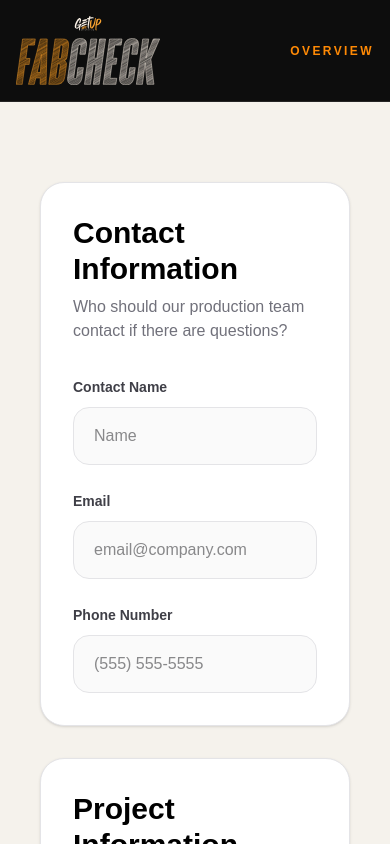
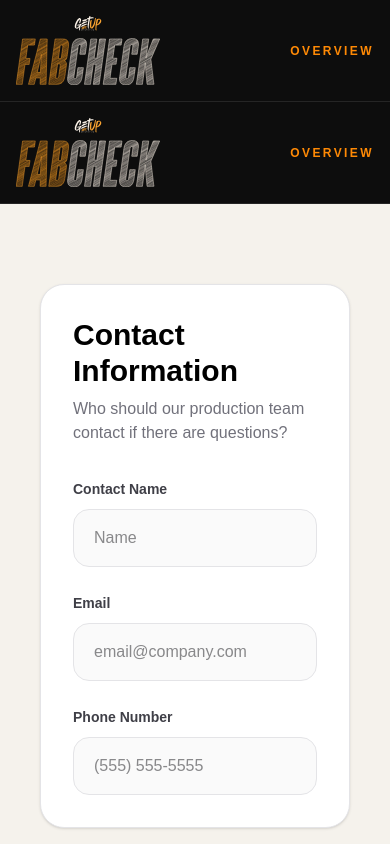
Before and after one commit to bkemp222/fabcheck, a Next.js app: page /launch in a window 390 px wide. Shown: the top 844 px of the page. Built offline with nearby package versions, Linux system fonts and the light colour scheme.

Commit message:
mobile adventure

```diff
--- a/src/components/fabcheck/workspace-shell.tsx
+++ b/src/components/fabcheck/workspace-shell.tsx
@@ -1,9 +1,9 @@
 "use client";
 
-import { useProject } from "@/hooks/use-project";
+import { PackagePreview } from "@/components/fabcheck/package-preview";
 import { Sidebar } from "@/components/fabcheck/sidebar";
 import { Workspace } from "@/components/fabcheck/workspace";
-import { PackagePreview } from "@/components/fabcheck/package-preview";
+import { useProject } from "@/hooks/use-project";
 
 export function WorkspaceShell() {
   const {
@@ -40,6 +40,18 @@ export function WorkspaceShell() {
     {activeView}
   </p>
 </div>
+      <div className="flex items-center justify-between border-b border-white/10 bg-[#0d0d0d] px-4 py-4 md:hidden">
+        <img
+          src="/images/branding/fabcheck-logo.svg"
+          alt="FabCheck"
+          className="h-auto w-36"
+        />
+
+        <p className="text-xs font-black uppercase tracking-[0.2em] text-orange-400">
+          {activeView}
+        </p>
+      </div>
+
       <div
 className={
   isMarkupMode || isPrintMode
```
Lines whose indentation alone changed are shown as unchanged.
